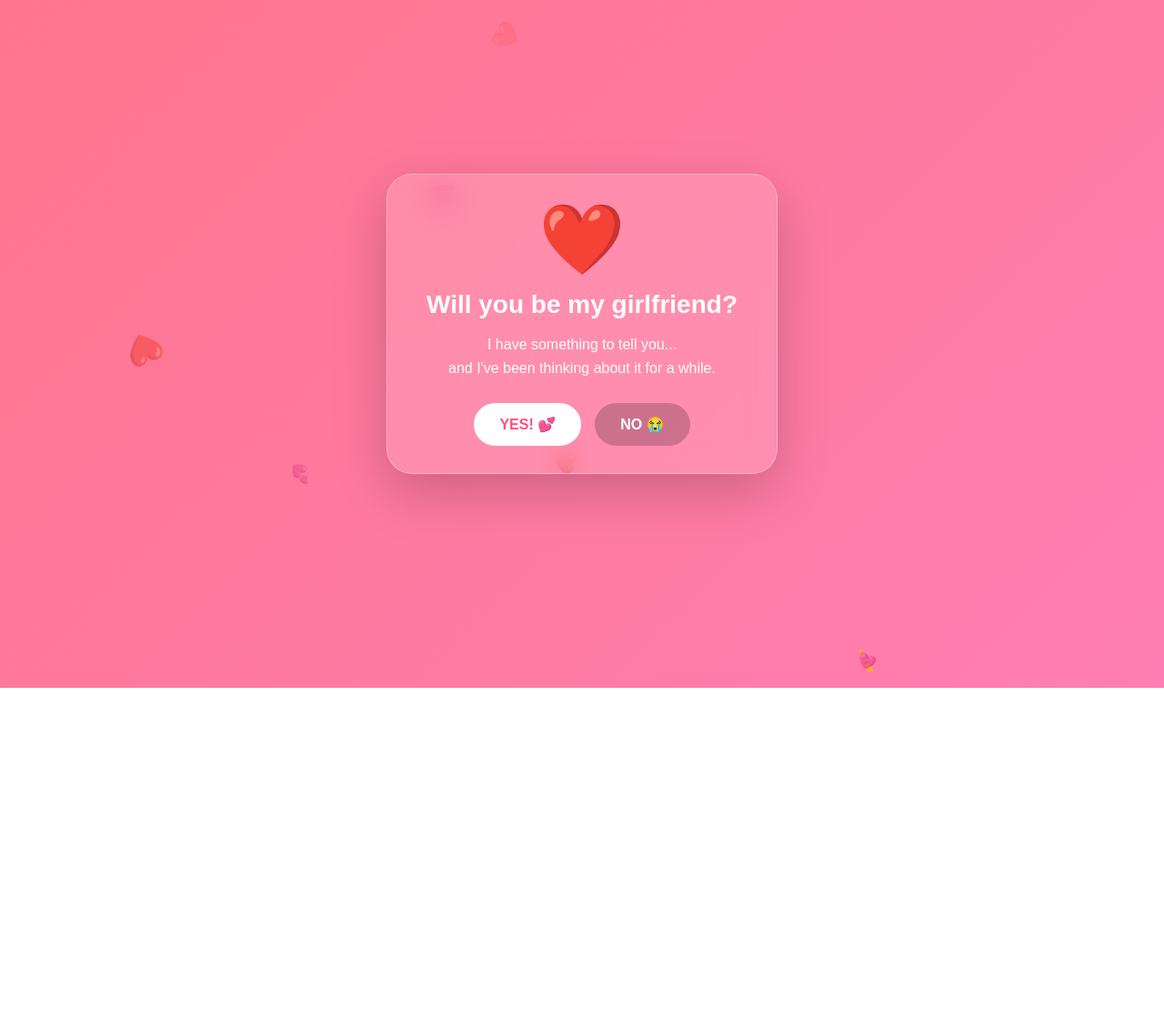
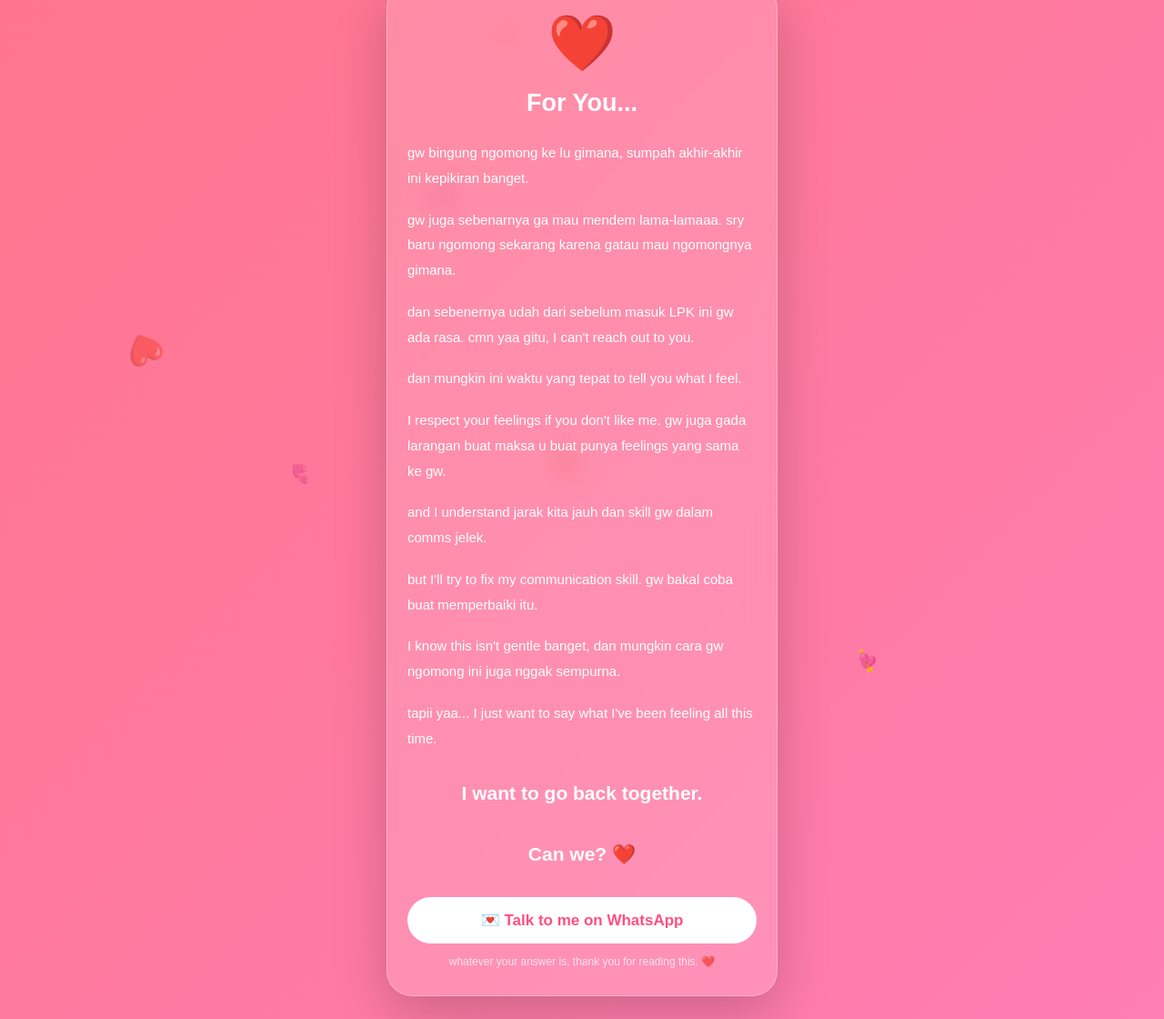
Before and after one commit to Arzsss/hehe, a plain HTML site: page index.html in a window 1280 px wide. Shown: the part 44-1164 px from the top of the page at 91% size. Before the commit the page ends 800 px from the top, so only its background shows below. Drawn offline with Linux system fonts and the light colour scheme.

Commit message:
Update index.html

```diff
--- a/index.html
+++ b/index.html
@@ -1,5 +1,5 @@
 <!DOCTYPE html>
-<html lang="en">
+<html lang="id">
 <head>
 <meta charset="UTF-8">
 <meta name="viewport" content="width=device-width, initial-scale=1.0">
@@ -12,98 +12,86 @@
 }
 body {
     min-height: 100vh;
-    overflow: hidden;
     font-family: Arial, sans-serif;
     background: linear-gradient(135deg, #ff758c, #ff7eb3);
     color: white;
-    display: flex;
-    justify-content: center;
-    align-items: center;
+    padding: 25px 15px;
 }
 /* CARD */
 .container {
-    width: 90%;
+    width: 100%;
     max-width: 430px;
-    max-height: 90vh;
-    padding: 30px 22px;
-    text-align: center;
-    background: rgba(255,255,255,0.15);
+    margin: auto;
+    background: rgba(255,255,255,0.16);
     backdrop-filter: blur(15px);
     border: 1px solid rgba(255,255,255,0.3);
     border-radius: 28px;
-    box-shadow: 0 20px 60px rgba(0,0,0,0.2);
-    position: relative;
-    z-index: 5;
+    padding: 30px 22px;
+    box-shadow:
+        0 20px 60px rgba(0,0,0,0.2);
 }
-/* FIRST PAGE */
+/* HEART */
 .heart {
-    font-size: 70px;
-    animation: heartbeat 1.2s infinite;
+    text-align: center;
+    font-size: 60px;
     margin-bottom: 15px;
+    animation: heartbeat 1.3s infinite;
 }
+/* TITLE */
 h1 {
-    font-size: 28px;
-    margin-bottom: 15px;
-}
-.subtitle {
-    font-size: 16px;
-    line-height: 1.6;
+    text-align: center;
+    font-size: 27px;
     margin-bottom: 25px;
 }
-.buttons {
-    display: flex;
-    justify-content: center;
-    gap: 15px;
+/* LONG TEXT */
+.text {
+    font-size: 15px;
+    line-height: 1.85;
+    text-align: left;
 }
-button {
-    border: none;
-    border-radius: 50px;
-    padding: 14px 28px;
-    font-size: 16px;
-    font-weight: bold;
-    cursor: pointer;
-}
-#yes {
-    background: white;
-    color: #ff4f81;
-}
-#no {
-    background: rgba(0,0,0,0.2);
-    color: white;
-}
-/* LETTER */
-#letter {
-    display: none;
-}
-.letter-title {
-    font-size: 25px;
+.text p {
     margin-bottom: 18px;
 }
-.text-box {
-    max-height: 55vh;
-    overflow-y: auto;
-    text-align: left;
-    padding: 5px 8px;
-    line-height: 1.8;
-    font-size: 15px;
-    scrollbar-width: thin;
-}
-.text-box p {
-    margin-bottom: 18px;
-}
+/* FINAL TEXT */
 .final {
     text-align: center;
     font-size: 21px;
     font-weight: bold;
-    margin-top: 25px;
+    line-height: 1.6;
+    margin-top: 30px;
 }
-/* HEART ANIMATION */
+/* WHATSAPP BUTTON */
+.whatsapp {
+    display: block;
+    width: 100%;
+    margin-top: 30px;
+    padding: 15px;
+    border-radius: 50px;
+    background: white;
+    color: #ff4f81;
+    text-decoration: none;
+    text-align: center;
+    font-size: 17px;
+    font-weight: bold;
+    transition: 0.2s;
+}
+.whatsapp:active {
+    transform: scale(0.95);
+}
+/* SMALL TEXT */
+.small {
+    text-align: center;
+    margin-top: 13px;
+    font-size: 12px;
+    opacity: 0.75;
+}
+/* FLOATING HEART */
 .floating-heart {
     position: fixed;
     bottom: -30px;
     pointer-events: none;
     animation: floatUp linear forwards;
-    z-index: 1;
+    z-index: -1;
 }
 @keyframes heartbeat {
     0%,100% {
@@ -126,81 +114,87 @@ button {
 </style>
 </head>
 <body>
-<!-- PERTANYAAN -->
-<div class="container" id="question">
-    <div class="heart">❤️</div>
-    <h1>Will you be my girlfriend?</h1>
-    <div class="subtitle">
-        I have something to tell you...
-        <br>
-        and I've been thinking about it for a while.
+<div class="container">
+    <div class="heart">
+        ❤️
     </div>
-    <div class="buttons">
-        <button id="yes" onclick="showLetter()">
-            YES! 💕
-        </button>
-        <button id="no">
-            NO 😭
-        </button>
-    </div>
-</div>
-<!-- SURAT -->
-<div class="container" id="letter">
-    <div class="heart">💌</div>
-    <div class="letter-title">
-        For you...
-    </div>
-    <div class="text-box">
+    <h1>
+        For You...
+    </h1>
+    <div class="text">
         <p>
-            gw bingung ngomong ke lu gmn,
-sumpah akhir akhir ni kepikiran bgt,
-gw jg sebenarnya ga mau mendem lama lamaaa,
-sry baru ngomong skrg karena gatau mau ngomongnya gmn,
-dan sebenernya udah dari sebelum masuk LPK ini gw emg dh ada rasa sm u cmn yaa gitu i cant reach u out,
-dan mungkin ni waktu yg tepat to tell u what i feel,
-i respect ur feeling if u dont like me,
-w jg gada larangan tuk maksa u buat ad feel to me,
-and i understand jarak kita jauh dan jg skill gw dalam comms jelek,
-tp i'll try to fix my comms skill, ik ini ga gentle bgtt,
-jadii yaa i just want to say
-
+            gw bingung ngomong ke lu gimana,
+            sumpah akhir-akhir ini kepikiran banget.
+        </p>
+        <p>
+            gw juga sebenarnya ga mau mendem lama-lamaaa.
+            sry baru ngomong sekarang karena gatau
+            mau ngomongnya gimana.
+        </p>
+        <p>
+            dan sebenernya udah dari sebelum masuk LPK ini
+            gw ada rasa.
+            cmn yaa gitu,
+            I can't reach out to you.
+        </p>
+        <p>
+            dan mungkin ini waktu yang tepat
+            to tell you what I feel.
+        </p>
+        <p>
+            I respect your feelings if you don't like me.
+            gw juga gada larangan buat maksa u
+            buat punya feelings yang sama ke gw.
+        </p>
+        <p>
+            and I understand jarak kita jauh
+            dan skill gw dalam comms jelek.
+        </p>
+        <p>
+            but I'll try to fix my communication skill.
+            gw bakal coba buat memperbaiki itu.
+        </p>
+        <p>
+            I know this isn't gentle banget,
+            dan mungkin cara gw ngomong ini
+            juga nggak sempurna.
+        </p>
+        <p>
+            tapii yaa...
+            I just want to say
+            what I've been feeling all this time.
         </p>
         <div class="final">
-            may i be ur boyfriend muf for 1 more time?
+            I want to go back together.
+            <br><br>
+            Can we? ❤️
         </div>
+    </div>
+    <!--
+    GANTI NOMOR DI BAWAH
+    Contoh:
+    628123456789
+    JANGAN pakai:
+    +628123456789
+    -->
+    <a
+        class="whatsapp"
+        href="https://wa.me/628123456789"
+        target="_blank"
+    >
+        💌 Talk to me on WhatsApp
+    </a>
+    <div class="small">
+        whatever your answer is,
+        thank you for reading this. ❤️
     </div>
 </div>
 <script>
-/* TOMBOL NO KABUR */
-const noButton = document.getElementById("no");
-function moveButton() {
-    const maxX =
-        window.innerWidth - noButton.offsetWidth - 20;
-    const maxY =
-        window.innerHeight - noButton.offsetHeight - 20;
-    const x = Math.random() * maxX;
-    const y = Math.random() * maxY;
-    noButton.style.position = "fixed";
-    noButton.style.left = x + "px";
-    noButton.style.top = y + "px";
-}
-noButton.addEventListener("mouseover", moveButton);
-noButton.addEventListener("touchstart", function(e) {
-    e.preventDefault();
-    moveButton();
-});
-/* TAMPILKAN SURAT */
-function showLetter() {
-    document.getElementById("question").style.display = "none";
-    document.getElementById("letter").style.display = "block";
-    for (let i = 0; i < 35; i++) {
-        setTimeout(createHeart, i * 100);
-    }
-}
-/* HATI */
 function createHeart() {
-    const heart = document.createElement("div");
-    heart.className = "floating-heart";
+    const heart =
+        document.createElement("div");
+    heart.className =
+        "floating-heart";
     const hearts = [
         "❤️",
         "💕",
@@ -210,7 +204,11 @@ function createHeart() {
         "💘"
     ];
     heart.innerHTML =
-        hearts[Math.floor(Math.random() * hearts.length)];
+        hearts[
+            Math.floor(
+                Math.random() * hearts.length
+            )
+        ];
     heart.style.left =
         Math.random() * 100 + "vw";
     heart.style.fontSize =
```
